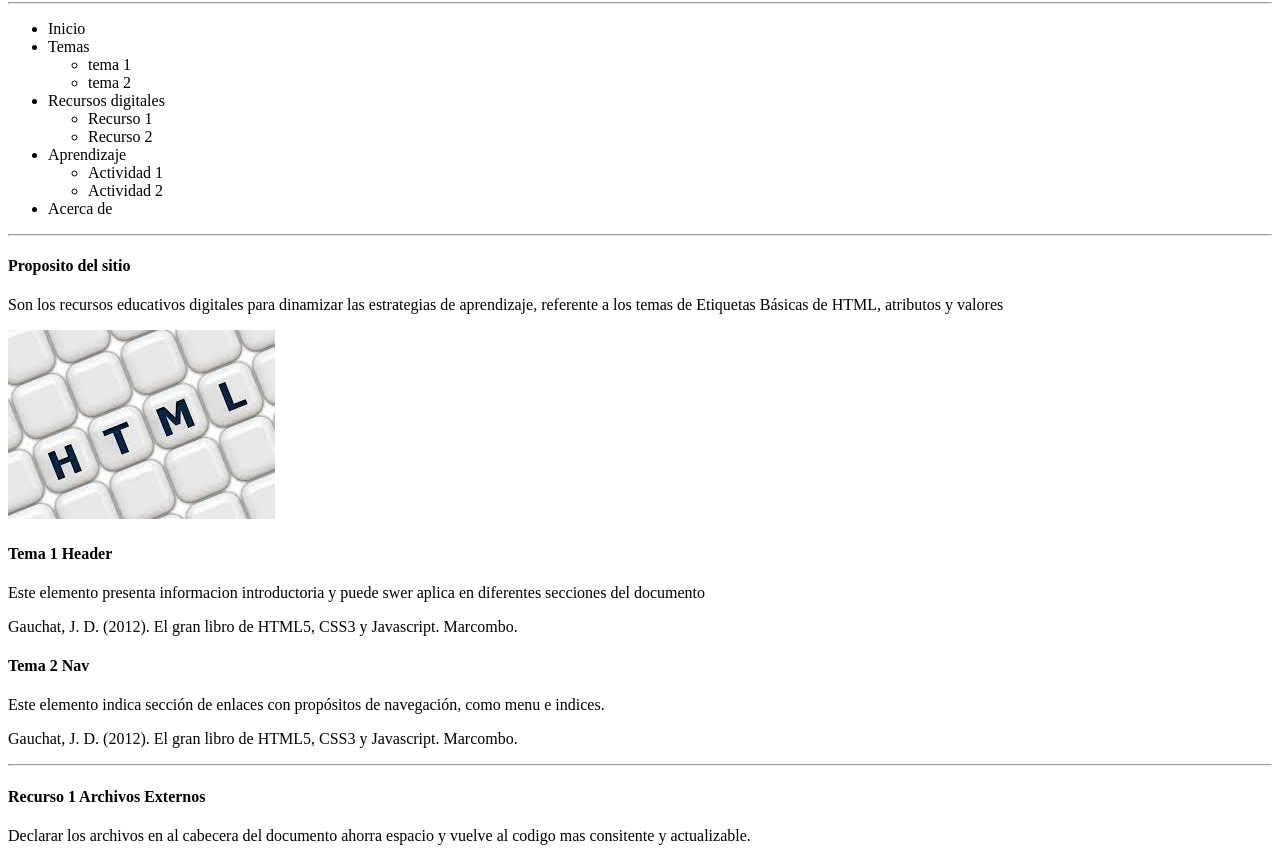
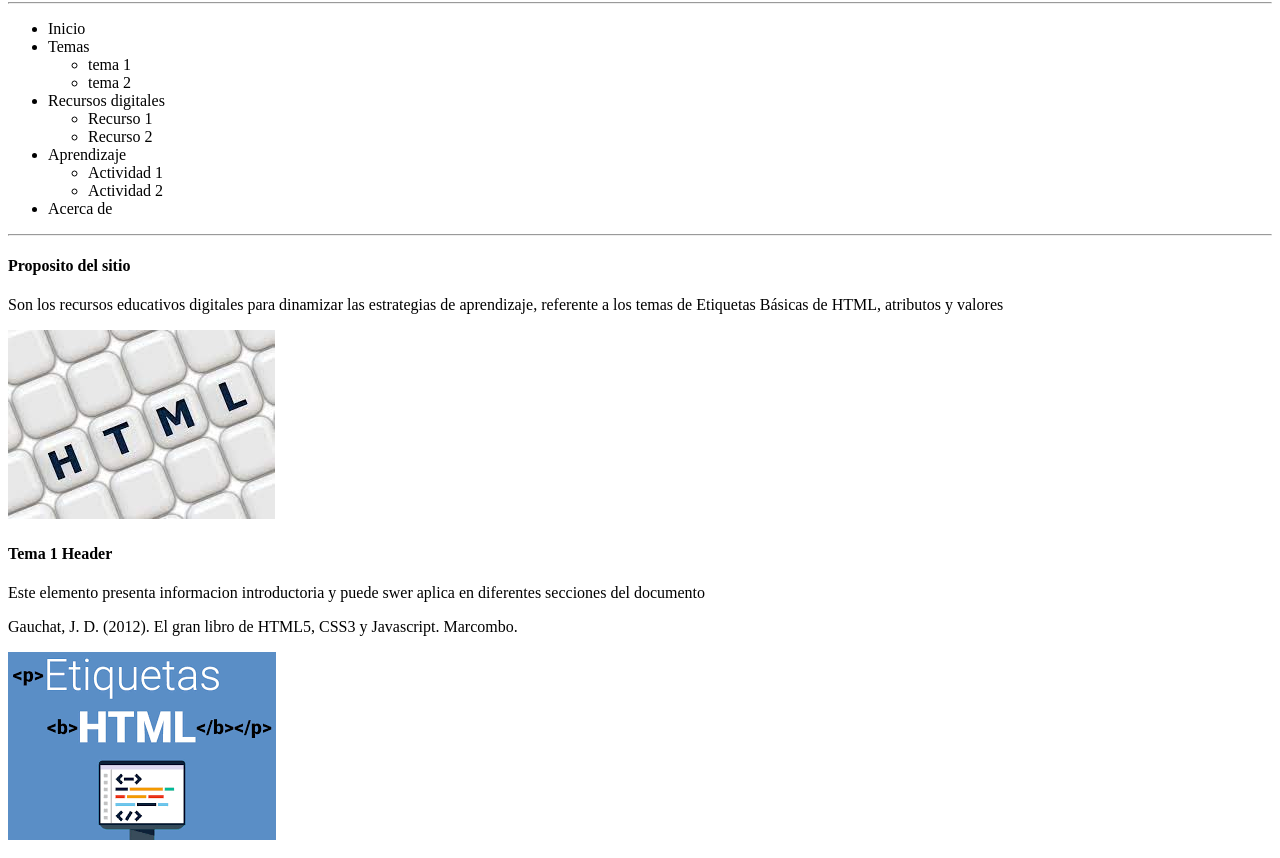
Before and after one commit to Lissethsuarez/DSW--LissethSuarez, a plain HTML site: page fase2/design.html in a window 1280 px wide. Shown: the part 78-936 px from the top of the page. Drawn offline with Linux system fonts and the light colour scheme.

Commit message:
Imagen etiquetas

```diff
--- a/fase2/design.html
+++ b/fase2/design.html
@@ -47,6 +47,7 @@
                 <p>Este elemento presenta informacion introductoria y puede swer aplica en diferentes secciones del documento</p>
                 <p>Gauchat, J. D. (2012). El gran libro de HTML5, CSS3 y Javascript. Marcombo.</p>
             </article>
+                 <imG src="imagen/ETIQUETAS.png" alt="imagen referentes a etiquetas">
             <article>
                 <h4>Tema 2 Nav</h4>
                 <p>Este elemento indica sección de enlaces con propósitos de navegación, como menu e indices.</p>
```
Also changed, not shown: fase2/imagen/ETIQUETAS.png (added).
